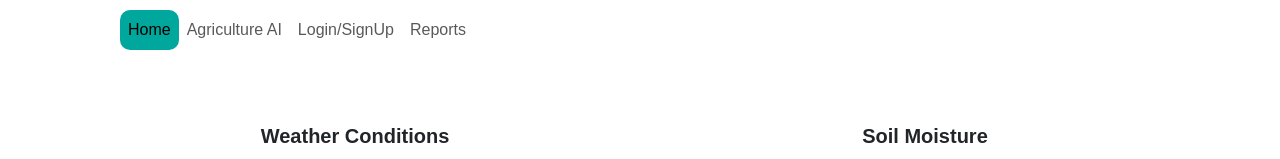
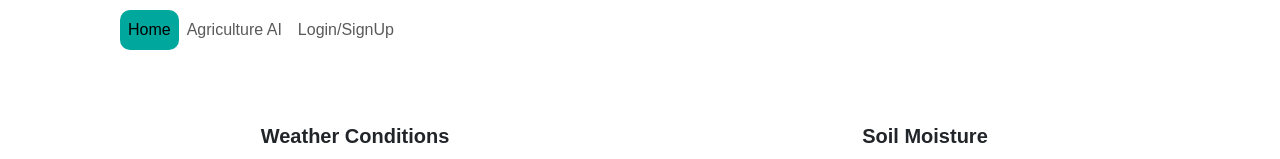
Before and after one commit to dhdhagai/agriculturemonitoring, a website: page index.html in a window 1280 px wide. Shown: the top 159 px of the page. Drawn offline with nearby package versions, Linux system fonts and the light colour scheme.

Commit message:
Removed Header.html
Co-authored-by: dhruv.h.dhagai@gmail.com
saishinkar-website@gmail.com
<dhruv.h.dhagai@gmail.com>
<saishinkar-website@gmail.com>

```diff
--- a/header.html
+++ b/header.html
@@ -19,9 +19,6 @@
                                 <li class="nav-item">
                                   <a class="nav-link hm-about" href="/login.html">Login/SignUp</a>
                                 </li>
-                                <li class="nav-item">
-                                  <a class="nav-link" href="#">Reports</a>
-                              </li>
                               </ul>
                               </ul>
                             </div>
```
